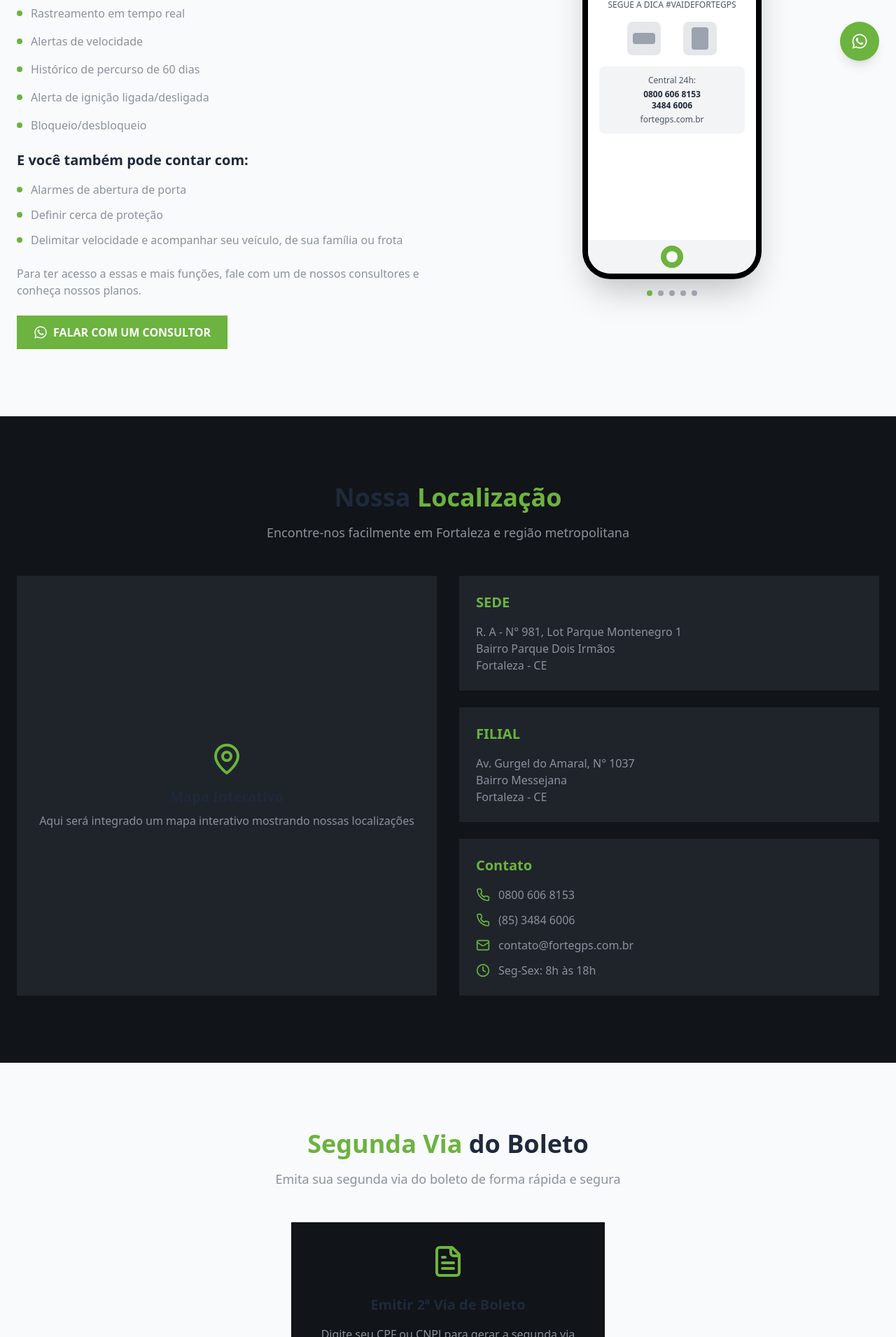
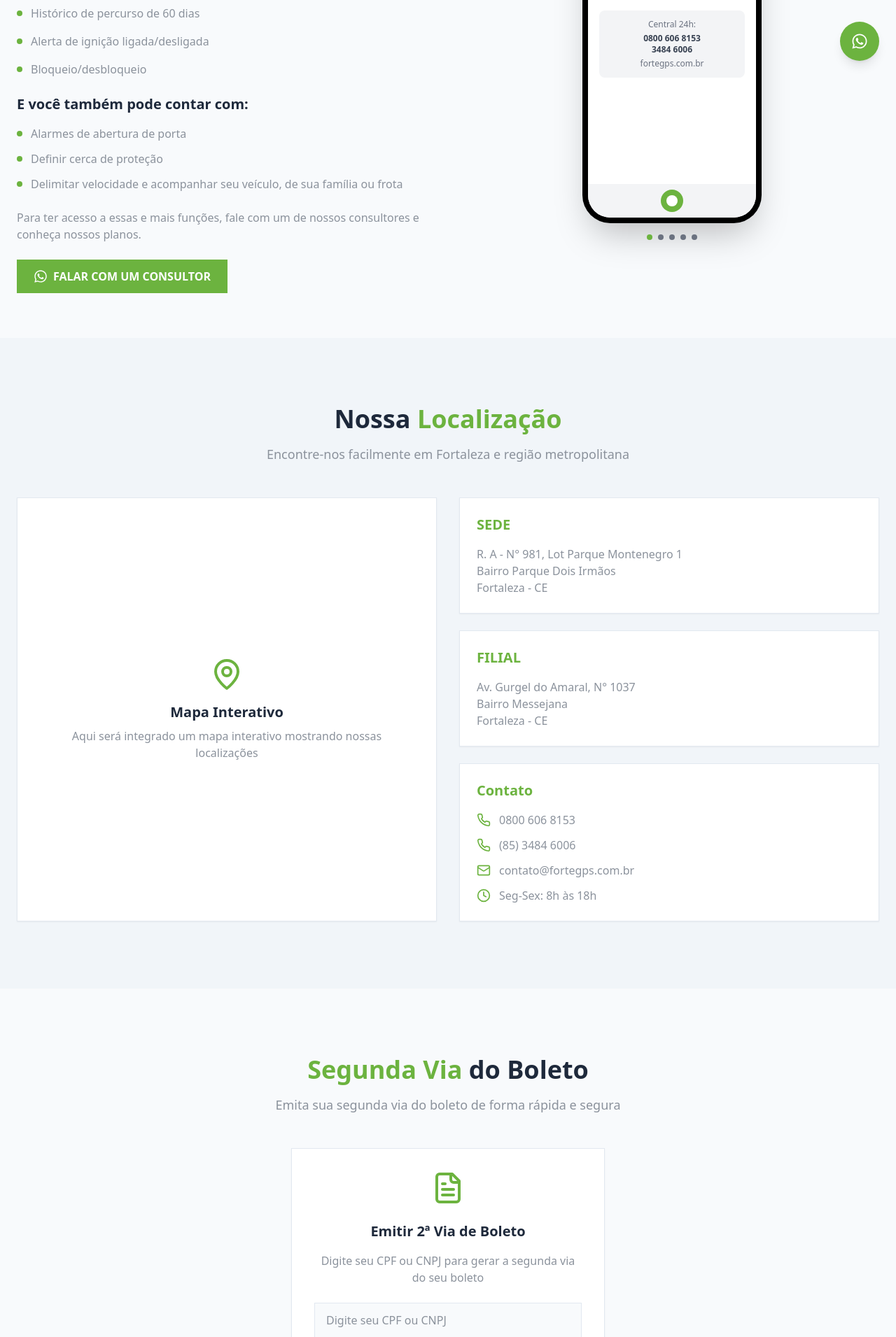
Before and after one commit to Lgd-Digital/fortegps, a React (Vite) app: page /portal-cliente in a window 1280 px wide. Shown: the part 689-2600 px from the top of the page at 70% size. Built offline with nearby package versions, Linux system fonts and the light colour scheme.

Commit message:
ajuste dark mode portal do cliente

```diff
--- a/src/pages/PortalCliente.tsx
+++ b/src/pages/PortalCliente.tsx
@@ -1,6 +1,6 @@
 import React from 'react';
 import { motion } from 'framer-motion';
-import { Smartphone, MapPin, FileText, CreditCard, Download, Phone, Mail, Clock } from 'lucide-react';
+import { Smartphone, MapPin, FileText, CreditCard, Phone, Mail, Clock } from 'lucide-react';
 import { FaWhatsapp, FaGooglePlay, FaApple } from 'react-icons/fa';
 
 const PortalCliente: React.FC = () => {
@@ -9,7 +9,7 @@ const PortalCliente: React.FC = () => {
   return (
     <div className="min-h-screen bg-[var(--color-bg)]">
       {/* Hero Section */}
-      <section className="pt-44 pb-16 bg-gradient-to-br from-[var(--color-bg-soft)] to-[var(--color-bg-muted)]">
+      <section className="pt-44 pb-4">
         <div className="container">
           <motion.div
             initial={{ opacity: 0, y: 30 }}
@@ -29,7 +29,7 @@ const PortalCliente: React.FC = () => {
       </section>
 
       {/* App Section */}
-      <section className="py-16 md:py-24">
+      <section className="py-16">
         <div className="container">
           <div className="grid lg:grid-cols-2 gap-12 items-center">
             {/* Text Content */}
@@ -129,7 +129,7 @@ const PortalCliente: React.FC = () => {
                       {/* Logo */}
                       <div className="text-center">
                         <div className="text-2xl font-bold text-[var(--color-brand)] mb-2">FORTE GPS</div>
-                        <div className="text-xs text-gray-600">SEGUE A DICA #VAIDEFORTEGPS</div>
+                        <div className="text-xs text-gray-500">SEGUE A DICA #VAIDEFORTEGPS</div>
                       </div>
 
                       {/* Vehicle Icons */}
@@ -144,10 +144,10 @@ const PortalCliente: React.FC = () => {
 
                       {/* Central Info */}
                       <div className="bg-gray-100 rounded-lg p-3 text-center">
-                        <div className="text-xs text-gray-600 mb-1">Central 24h:</div>
-                        <div className="text-xs font-semibold text-gray-800">0800 606 8153</div>
-                        <div className="text-xs font-semibold text-gray-800">3484 6006</div>
-                        <div className="text-xs text-gray-600 mt-1">fortegps.com.br</div>
+                        <div className="text-xs text-gray-500 mb-1">Central 24h:</div>
+                        <div className="text-xs font-semibold text-gray-700">0800 606 8153</div>
+                        <div className="text-xs font-semibold text-gray-700">3484 6006</div>
+                        <div className="text-xs text-gray-500 mt-1">fortegps.com.br</div>
                       </div>
                     </div>
 
@@ -168,7 +168,7 @@ const PortalCliente: React.FC = () => {
                     <div
                       key={dot}
                       className={`w-2 h-2 rounded-full ${
-                        dot === 1 ? 'bg-[var(--color-brand)]' : 'bg-gray-400'
+                        dot === 1 ? 'bg-[var(--color-brand)]' : 'bg-gray-500'
                       }`}
                     ></div>
                   ))}
@@ -180,7 +180,7 @@ const PortalCliente: React.FC = () => {
       </section>
 
       {/* Location Section */}
-      <section className="py-16 md:py-24 bg-[var(--color-bg-soft)]">
+      <section className="py-16 md:py-24 bg-[var(--color-bg-section)]">
         <div className="container">
           <motion.div
             initial={{ opacity: 0, y: 30 }}
@@ -202,7 +202,7 @@ const PortalCliente: React.FC = () => {
               initial={{ opacity: 0, x: -30 }}
               animate={{ opacity: 1, x: 0 }}
               transition={{ duration: 0.8, delay: 0.2 }}
-              className="bg-[var(--color-bg-muted)] rounded-[var(--radius-card)] p-8 flex items-center justify-center min-h-[400px]"
+              className="bg-[var(--color-bg-card)] rounded-[var(--radius-card)] p-8 flex items-center justify-center min-h-[400px] border border-[var(--color-border)] shadow-sm"
             >
               <div className="text-center">
                 <MapPin size={48} className="text-[var(--color-brand)] mx-auto mb-4" />
@@ -220,7 +220,7 @@ const PortalCliente: React.FC = () => {
               transition={{ duration: 0.8, delay: 0.4 }}
               className="space-y-6"
             >
-              <div className="bg-[var(--color-bg-muted)] rounded-[var(--radius-card)] p-6">
+              <div className="bg-[var(--color-bg-card)] rounded-[var(--radius-card)] p-6 border border-[var(--color-border)] shadow-sm">
                 <h3 className="text-xl font-semibold text-[var(--color-brand)] mb-4">SEDE</h3>
                 <p className="text-[var(--color-text-muted)]">
                   R. A - N° 981, Lot Parque Montenegro 1<br />
@@ -229,7 +229,7 @@ const PortalCliente: React.FC = () => {
                 </p>
               </div>
 
-              <div className="bg-[var(--color-bg-muted)] rounded-[var(--radius-card)] p-6">
+              <div className="bg-[var(--color-bg-card)] rounded-[var(--radius-card)] p-6 border border-[var(--color-border)] shadow-sm">
                 <h3 className="text-xl font-semibold text-[var(--color-brand)] mb-4">FILIAL</h3>
                 <p className="text-[var(--color-text-muted)]">
                   Av. Gurgel do Amaral, N° 1037<br />
@@ -238,7 +238,7 @@ const PortalCliente: React.FC = () => {
                 </p>
               </div>
 
-              <div className="bg-[var(--color-bg-muted)] rounded-[var(--radius-card)] p-6">
+              <div className="bg-[var(--color-bg-card)] rounded-[var(--radius-card)] p-6 border border-[var(--color-border)] shadow-sm">
                 <h3 className="text-xl font-semibold text-[var(--color-brand)] mb-4">Contato</h3>
                 <div className="space-y-3">
                   <div className="flex items-center space-x-3">
@@ -287,7 +287,7 @@ const PortalCliente: React.FC = () => {
             transition={{ duration: 0.8, delay: 0.2 }}
             className="max-w-md mx-auto"
           >
-            <div className="bg-[var(--color-bg-soft)] rounded-[var(--radius-card)] p-8 text-center">
+            <div className="bg-[var(--color-bg-card)] rounded-[var(--radius-card)] p-8 text-center border border-[var(--color-border)] shadow-sm">
               <FileText size={48} className="text-[var(--color-brand)] mx-auto mb-6" />
               <h3 className="text-xl font-semibold text-[var(--color-text)] mb-4">
                 Emitir 2ª Via de Boleto
@@ -300,7 +300,7 @@ const PortalCliente: React.FC = () => {
                 <input
                   type="text"
                   placeholder="Digite seu CPF ou CNPJ"
-                  className="w-full px-4 py-3 bg-[var(--color-bg-muted)] border border-[var(--color-border)] rounded-[var(--radius-button)] text-[var(--color-text)] placeholder-[var(--color-text-muted)] focus:outline-none focus:border-[var(--color-brand)] transition-colors"
+                  className="w-full px-4 py-3 bg-[var(--color-bg)] border border-[var(--color-border)] rounded-[var(--radius-button)] text-[var(--color-text)] placeholder-[var(--color-text-muted)] focus:outline-none focus:border-[var(--color-brand)] focus:ring-2 focus:ring-[var(--color-brand)] focus:ring-opacity-20 transition-colors"
                 />
 
                 <motion.button
@@ -317,7 +317,7 @@ const PortalCliente: React.FC = () => {
       </section>
 
       {/* Payment Information Section */}
-      <section className="py-16 md:py-24 bg-[var(--color-bg-soft)]">
+      <section className="py-16 md:py-24 bg-[var(--color-bg-section)]">
         <div className="container">
           <motion.div
             initial={{ opacity: 0, y: 30 }}
@@ -350,7 +350,7 @@ const PortalCliente: React.FC = () => {
                 initial={{ opacity: 0, y: 30 }}
                 animate={{ opacity: 1, y: 0 }}
                 transition={{ duration: 0.8, delay: 0.1 * index }}
-                className="bg-[var(--color-bg-muted)] rounded-[var(--radius-card)] p-6 text-center hover:shadow-card transition-shadow"
+                className="bg-[var(--color-bg-card)] rounded-[var(--radius-card)] p-6 text-center border border-[var(--color-border)] hover:border-[var(--color-brand)]/30 hover:shadow-card transition-all duration-300 shadow-sm"
               >
                 <payment.icon size={32} className="text-[var(--color-brand)] mx-auto mb-4" />
                 <h3 className="text-lg font-semibold text-[var(--color-text)] mb-2">
@@ -392,11 +392,11 @@ const PortalCliente: React.FC = () => {
               href="#"
               whileHover={{ scale: 1.05 }}
               whileTap={{ scale: 0.95 }}
-              className="flex items-center space-x-3 bg-black text-white px-6 py-3 rounded-[var(--radius-button)] hover:bg-gray-800 transition-colors"
+              className="flex items-center space-x-3 bg-[var(--color-bg-card)] text-[var(--color-text)] px-6 py-3 rounded-[var(--radius-button)] hover:bg-[var(--color-bg-soft)] transition-colors border border-[var(--color-border)] shadow-sm hover:shadow-card"
             >
               <FaGooglePlay size={24} />
               <div className="text-left">
-                <div className="text-xs">Disponível no</div>
+                <div className="text-xs text-[var(--color-text-muted)]">Disponível no</div>
                 <div className="text-sm font-semibold">Google Play</div>
               </div>
             </motion.a>
@@ -405,11 +405,11 @@ const PortalCliente: React.FC = () => {
               href="#"
               whileHover={{ scale: 1.05 }}
               whileTap={{ scale: 0.95 }}
-              className="flex items-center space-x-3 bg-black text-white px-6 py-3 rounded-[var(--radius-button)] hover:bg-gray-800 transition-colors"
+              className="flex items-center space-x-3 bg-[var(--color-bg-card)] text-[var(--color-text)] px-6 py-3 rounded-[var(--radius-button)] hover:bg-[var(--color-bg-soft)] transition-colors border border-[var(--color-border)] shadow-sm hover:shadow-card"
             >
               <FaApple size={24} />
               <div className="text-left">
-                <div className="text-xs">Disponível na</div>
+                <div className="text-xs text-[var(--color-text-muted)]">Disponível na</div>
                 <div className="text-sm font-semibold">App Store</div>
               </div>
             </motion.a>
```
